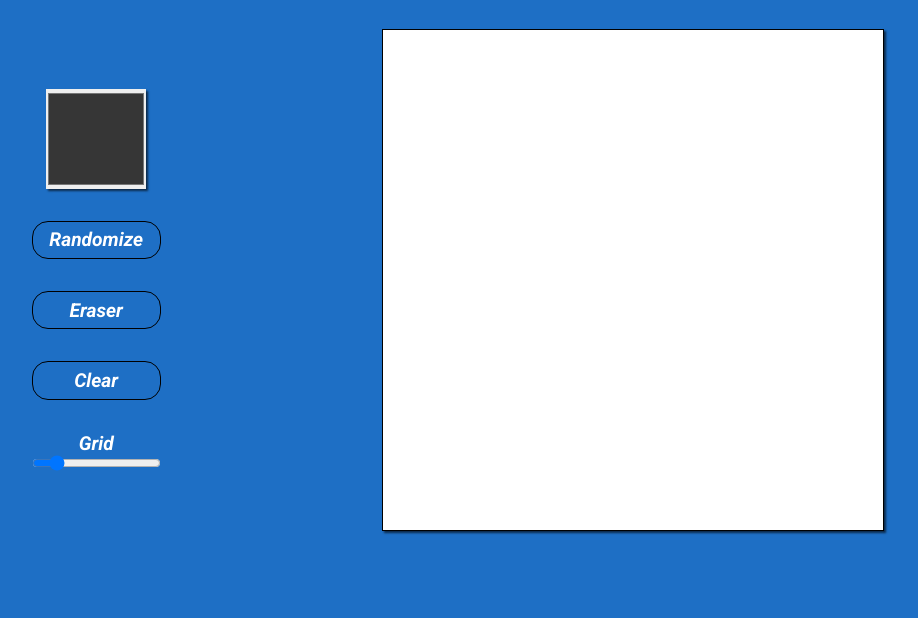
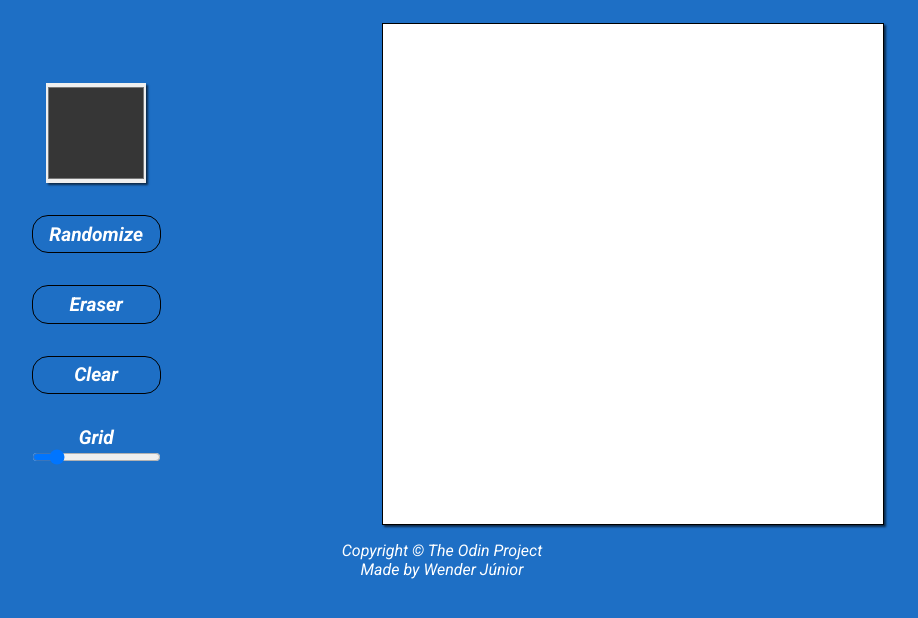
Before and after one commit to Wender13/Etch-a-Sketch, a plain HTML site: page index.html in a window 1280 px wide. Shown: the part 66-684 px from the top of the page, without its empty margins (198-1116 px from the left). Drawn offline with Linux system fonts and the light colour scheme.

Commit message:
Version 1.0

```diff
--- a/index.html
+++ b/index.html
@@ -5,6 +5,10 @@
     <meta http-equiv="X-UA-Compatible" content="IE=edge">
     <meta name="viewport" content="width=device-width, initial-scale=1.0">
     <link rel="stylesheet" href="style.css">
+    <link rel="apple-touch-icon" sizes="180x180" href="Favicon/apple-touch-icon.png">
+    <link rel="icon" type="image/png" sizes="32x32" href="Favicon/favicon-32x32.png">
+    <link rel="icon" type="image/png" sizes="16x16" href="Favicon/favicon-16x16.png">
+    <link rel="manifest" href="Favicon/site.webmanifest">
     <script src="script.js" defer></script>
     <title>Etch a Sketch</title>
 </head>
@@ -30,5 +34,13 @@
 
         </div>
     </main>
+    <footer>
+        <p>
+            Copyright © <a href="https://www.theodinproject.com/" target="_blank">The Odin Project</a>
+         </p>
+         <p>
+             Made by <a href="https://github.com/wender13" target="_blank">Wender Júnior</a>
+         </p>
+    </footer>
 </body>
 </html>
--- a/style.css
+++ b/style.css
@@ -24,7 +24,7 @@ main {
     font-weight: bolder;
     font-size: 1.2em;
     height: 100%;
-    margin-top: 1.5em;
+    margin-top: 1.2em;
     padding: 16px;
     display: flex;
     justify-content: space-evenly;
@@ -81,3 +81,16 @@ button.active {
     box-shadow: 2px 2px 2px rgba(0, 0, 0, 0.623);
     display: grid;
 }
+
+footer {
+    text-align: center;
+}
+a {
+    color: white;
+    text-decoration: none;
+}
+
+a:hover {
+    color: rgb(255, 166, 0);
+    font-size: 1.2em;
+}
```
Also changed, not shown: Favicon/android-chrome-192x192.png (added), Favicon/android-chrome-512x512.png (added), Favicon/apple-touch-icon.png (added), Favicon/favicon-16x16.png (added), Favicon/favicon-32x32.png (added), Favicon/favicon.ico (added), Favicon/site.webmanifest (added).
